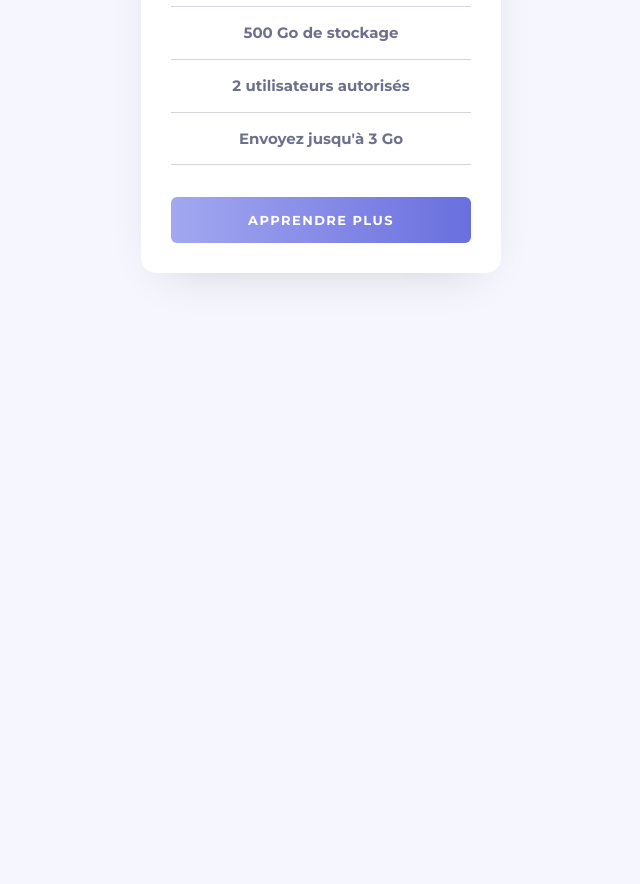
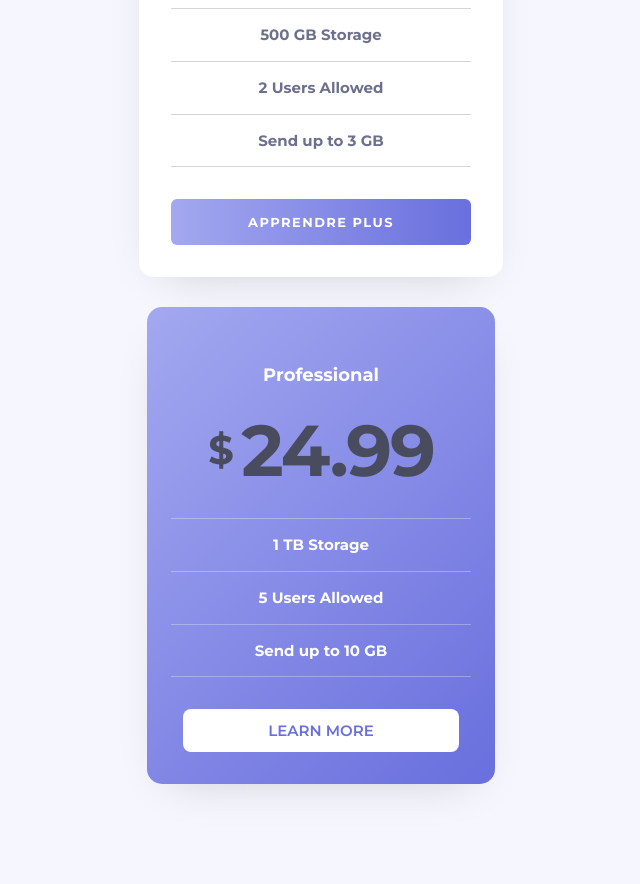
Before and after one commit to FOLL04/Collectifs, a plain HTML site: page index.html in a window 1280 px wide. Shown: the part 386-1270 px from the top of the page, without its empty margins (319-959 px from the left). Before the commit the page ends 800 px from the top, so only its background shows below. Drawn offline with Linux system fonts and the light colour scheme; a web font is replaced by a local one.

Commit message:
Ajout des fichiers d'hervé

```diff
--- a/index.html
+++ b/index.html
@@ -34,12 +34,29 @@
                 199,99
             </h3>
             <ul class="price-card__list">
-                 <li>500 Go de stockage</li>
-                <li>2 utilisateurs autorisés</li>
-                <li>Envoyez jusqu'à 3 Go</li>
+                 <li>500 GB Storage</li>
+                <li>2 Users Allowed</li>
+                <li>Send up to 3 GB</li>
             </ul>
             <a class="button" href="#">APPRENDRE PLUS</a>
         </section>
+    </div>
+
+    <div class="hervé">
+        <section class="carte_de_prix">
+       <h2 class="nom_de_carte">Professional</h2>
+       <h3 class="prix_de_carte"><span class="dollar">$</span>24.99</h3>
+       <h3 class="prix_de_carte js" hidden><span class="dollar_1">$</span>249.99</h3>
+
+       <ul class="liste_de_carde">
+        <li>1 TB Storage</li>
+        <li>5 Users Allowed</li>
+        <li>Send up to 10 GB</li>
+       </ul>
+
+       <a class="btn_de_carte" href="#">LEARN MORE</a>
+
+    </section>
     </div>
        </main>
     <script src="script.js"></script>
--- a/style.css
+++ b/style.css
@@ -238,3 +238,112 @@ input:checked + .slider:before {
   color: white;
   border: 1px solid white;
 }
+
+:root {
+  --size-card-padding: 2rem;
+  --size-card-highlight-offset: 0.5rem;
+  --color-accent: #696fdd;
+}
+
+
+html{
+
+  font-family: 'Montserrat',sans-serif;
+
+}
+/* Section principale */
+.carte_de_prix {
+
+  background-image: linear-gradient(135deg, #a3a8f0, #696fdd);
+  color: white;
+  padding: 2rem 1.5rem;
+  border-radius: 15px;
+  box-shadow: 0 16px 48px -24px rgba(0, 0, 0, 0.2);
+  width: 300px;
+  margin: 30px auto;
+  text-align: center;
+}
+
+
+[hidden] {
+  display: none !important;
+}
+
+
+/* Titre */
+.nom_de_carte {
+  font-size: 1.125rem;
+  padding: 5px 0;
+  margin-top: 20px;
+}
+
+/* Prix */
+.prix_de_carte {
+  font-size: 4.5rem;
+  margin: 0;
+  display: inline-flex;
+  align-items: center;
+  justify-content: center;
+}
+
+/* Signe dollar */
+.dollar, .dollar_1 {
+  font-size: 2.5rem;
+  margin-right: 0.6rem;
+}
+
+/* Liste des avantages */
+.liste_de_carde {
+  margin-top: 1.5rem;
+  margin-bottom: 2rem;
+  padding: 0;
+  list-style: none;
+  font-weight: bold;
+}
+
+.liste_de_carde > * {
+  position: relative;
+  padding: 17px 0;
+}
+
+.liste_de_carde > *::before {
+  content: '';
+  display: block;
+  position: absolute;
+  top: 0;
+  width: 100%;
+  height: 1px;
+  background-color: currentColor;
+  opacity: 0.3;
+}
+
+.liste_de_carde > *:last-child::after {
+  content: '';
+  display: block;
+  position: absolute;
+  bottom: 0;
+  width: 100%;
+  height: 1px;
+  background-color: currentColor;
+  opacity: 0.3;
+}
+
+/* Bouton */
+.btn_de_carte {
+  background-color: white;
+  color: var(--color-accent);
+  padding: 12px 85px;
+  font-weight: bold;
+  text-decoration: none;
+  border-radius: 8px;
+  display: inline-block;
+  text-transform: uppercase;
+  transition: background-color 0.3s, color 0.3s;
+  font-weight:600;
+}
+
+.btn_de_carte:hover{
+  background-color: transparent;
+  color: white;
+  border: #f5f5f5 1px solid;
+}
```
